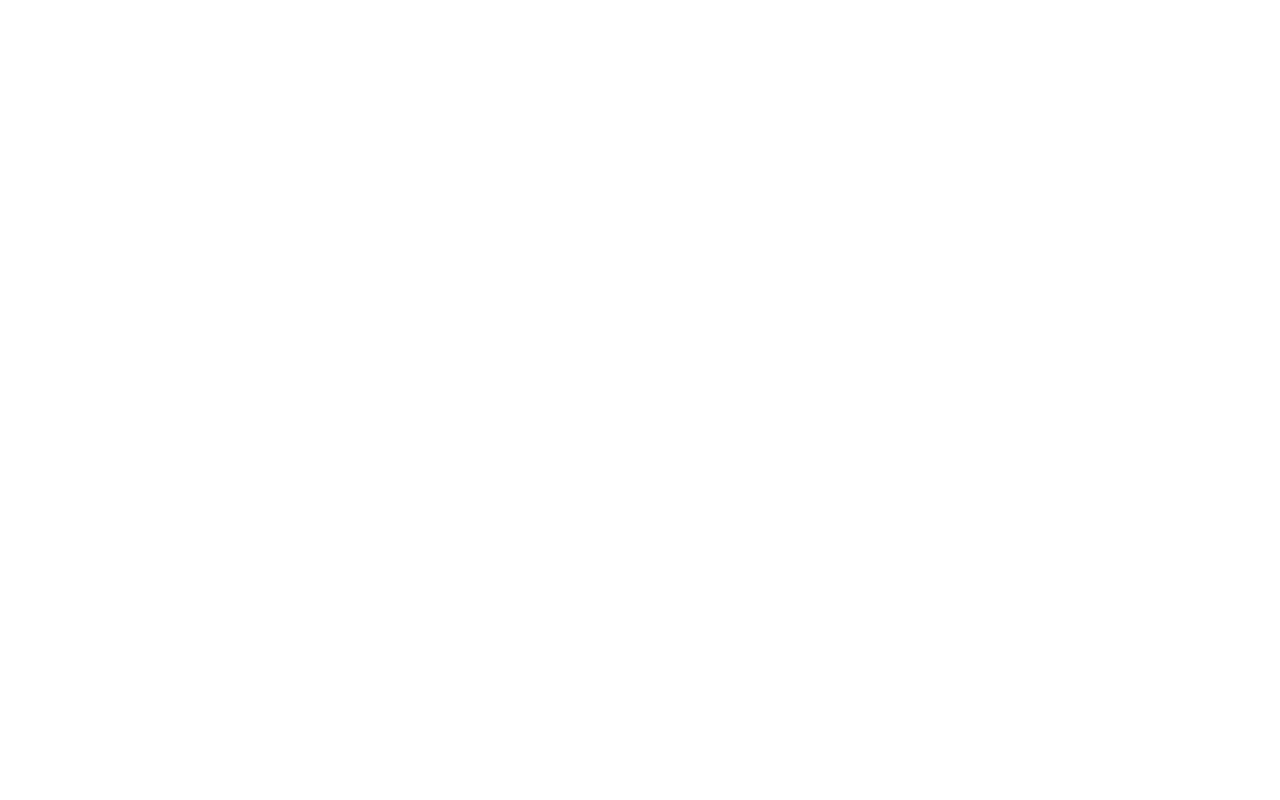
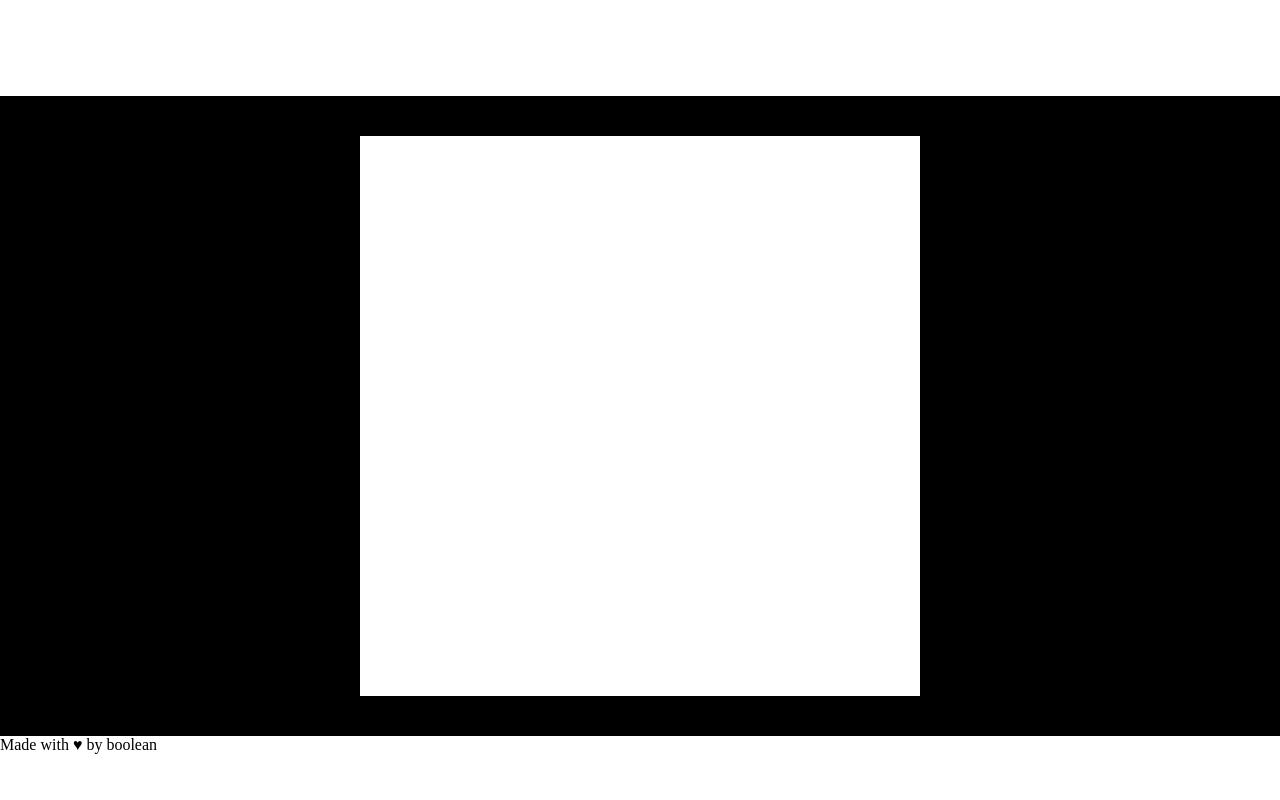
Before and after one commit to Fedois/js-campominato-grid, a plain HTML site: page index.html in a window 1280 px wide. Drawn offline with Linux system fonts and the light colour scheme.

Commit message:
struttura base html e css

```diff
--- a/css/style.css
+++ b/css/style.css
@@ -3,3 +3,45 @@
     padding: 0;
     box-sizing: border-box;
 }
+body{
+    height: 100vh;
+    width: 100%;
+    background-color: black;
+}
+/* main{
+    background-color: black;
+    display: flex;
+    justify-content: center;
+    align-items: center;
+} */
+.container, header, footer{
+    background-color: white;
+}
+
+header{
+    height: 12vh;
+    width: 100%;
+}
+main{
+    height: 80vh;
+    display: flex;
+    justify-content: center;
+    align-items: center;
+}
+.container{
+    height: 70vh;
+    width: 70vh;
+    display: flex;
+    flex-wrap: wrap;
+}
+.square{
+    width: calc(100% / 10);
+    height: calc(100% / 10);
+    background-color: aqua;
+    border: 2px solid black;
+}
+
+footer{
+    height: 8vh;
+    width: 100%;
+}
--- a/index.html
+++ b/index.html
@@ -9,7 +9,23 @@
     <title>campo minato grid</title>
 </head>
 <body>
+    <header>
 
+    </header>
+
+    <main>
+
+
+        <div class="container">
+
+        </div>
+
+
+    </main>
+
+    <footer>
+        <p>Made with &hearts; by boolean</p>
+    </footer>
 
     <script type="text/javascript" src="js/scripts.js"></script>
 </body>
```
